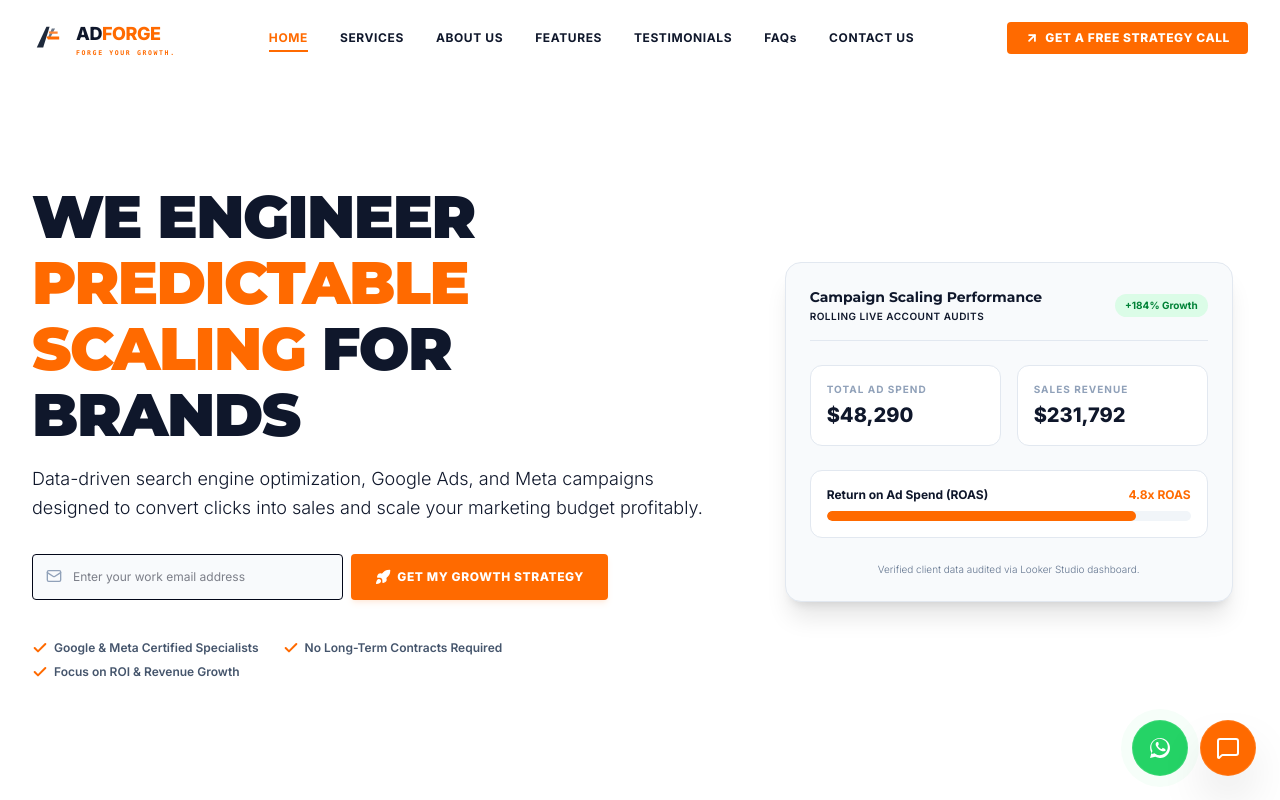
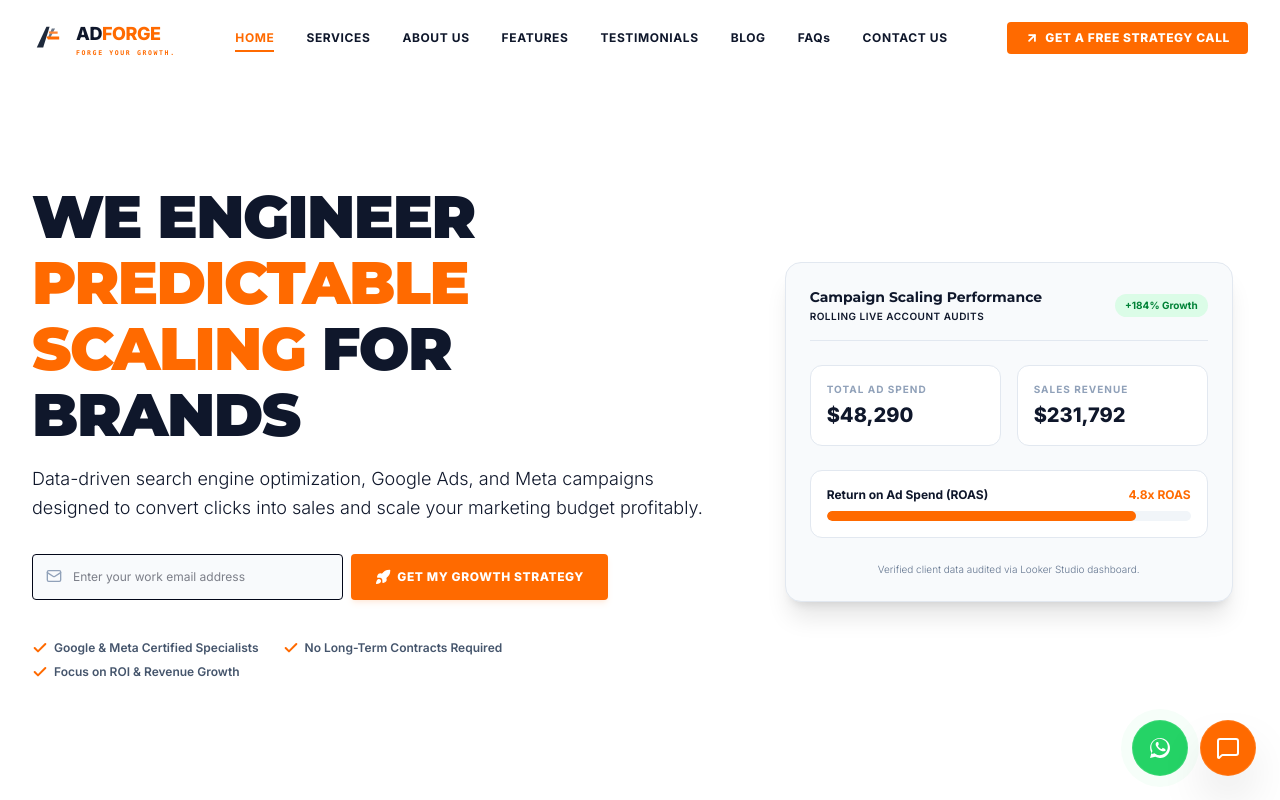
Before and after one commit to ranjeetray6120/anuj-bhaiya, a Next.js app: page / in a window 1280 px wide. Shown: the top 800 px of the page. Built offline with nearby package versions, Linux system fonts and the light colour scheme.

Commit message:
feat: add BLOG link to sticky Navbar links

```diff
--- a/src/components/Navbar.tsx
+++ b/src/components/Navbar.tsx
@@ -25,6 +25,7 @@ export default function Navbar() {
     { name: "ABOUT US", href: "#about" },
     { name: "FEATURES", href: "#features" },
     { name: "TESTIMONIALS", href: "#testimonials" },
+    { name: "BLOG", href: "#blog" },
     { name: "FAQs", href: "#faq" },
     { name: "CONTACT US", href: "#contact" },
   ];
```
